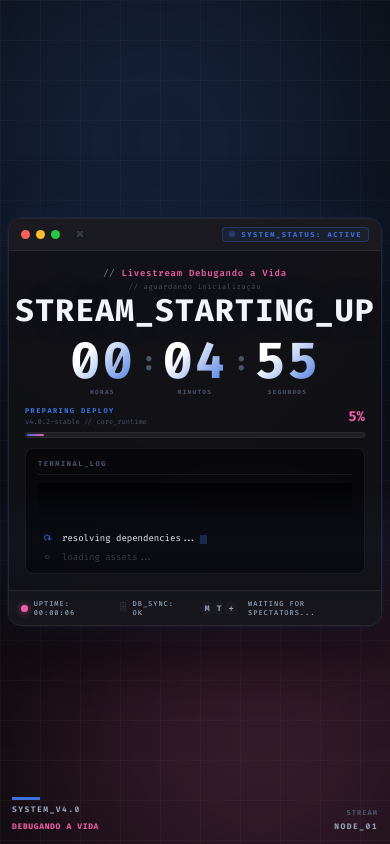
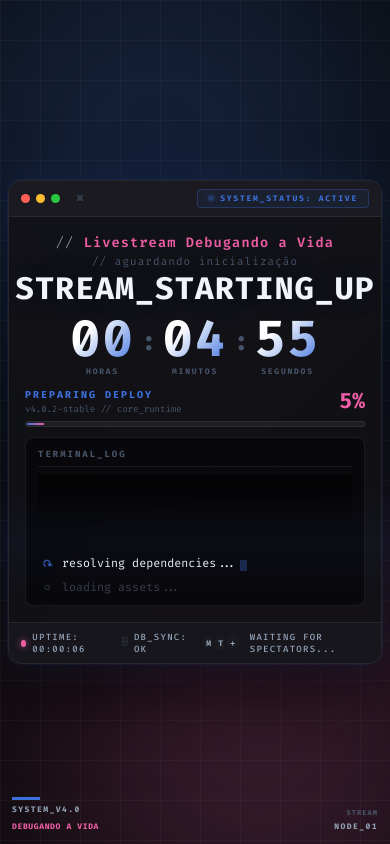
Before and after one commit to matemora/stream-startup, a plain HTML site: page index.html in a window 390 px wide. Drawn offline with Linux system fonts and the light colour scheme; a web font is replaced by a local one.

Commit message:
Add responsive font sizes and styles for mobile

```diff
--- a/index.html
+++ b/index.html
@@ -156,10 +156,34 @@
     .cdown-num { font-size:clamp(26px,11vw,68px); }
     .progress-wrap, .terminal { max-width:100%; }
   }
+  @media (max-width:768px) {
+    .channel-title { font-size:clamp(12px,2.5vw,16px); }
+    .headline-sub { font-size:clamp(10px,2vw,13px); }
+    .prog-left .label { font-size:clamp(10px,1.8vw,13px); }
+    .prog-left .sub { font-size:clamp(9px,1.6vw,11px); }
+    .progress-pct { font-size:clamp(18px,4vw,26px); }
+    .terminal-header { font-size:clamp(9px,1.6vw,11px); }
+    .tline-text { font-size:clamp(11px,2vw,14px); }
+    .tline-icon { font-size:clamp(12px,2.2vw,16px); }
+    .terminal-viewport { height:clamp(110px,18vw,180px); }
+    .terminal-lines { gap:clamp(8px,1.5vw,14px); }
+    .footer-text { font-size:clamp(9px,1.6vw,12px); }
+    .cdown-label { font-size:clamp(8px,1.4vw,11px); }
+    .badge { font-size:clamp(8px,1.4vw,10px); }
+  }
   @media (max-width:480px) {
     .tb-title { display:none; }
     .headline { font-size:clamp(14px,8vw,36px); }
     .cdown-num { font-size:clamp(22px,13vw,56px); }
+    .channel-title { font-size:clamp(13px,3.5vw,17px); }
+    .headline-sub { font-size:clamp(10px,2.8vw,13px); }
+    .tline-text { font-size:clamp(11px,3vw,14px); }
+    .terminal-viewport { height:clamp(120px,26vw,200px); }
+    .footer-text { font-size:clamp(9px,2.2vw,12px); }
+    .prog-left .label { font-size:clamp(10px,2.5vw,13px); }
+    .prog-left .sub { font-size:clamp(9px,2.2vw,11px); }
+    .progress-pct { font-size:clamp(18px,5.5vw,26px); }
+    .badge { font-size:clamp(8px,2vw,10px); padding:3px 10px; }
   }
 </style>
 </head>
```
